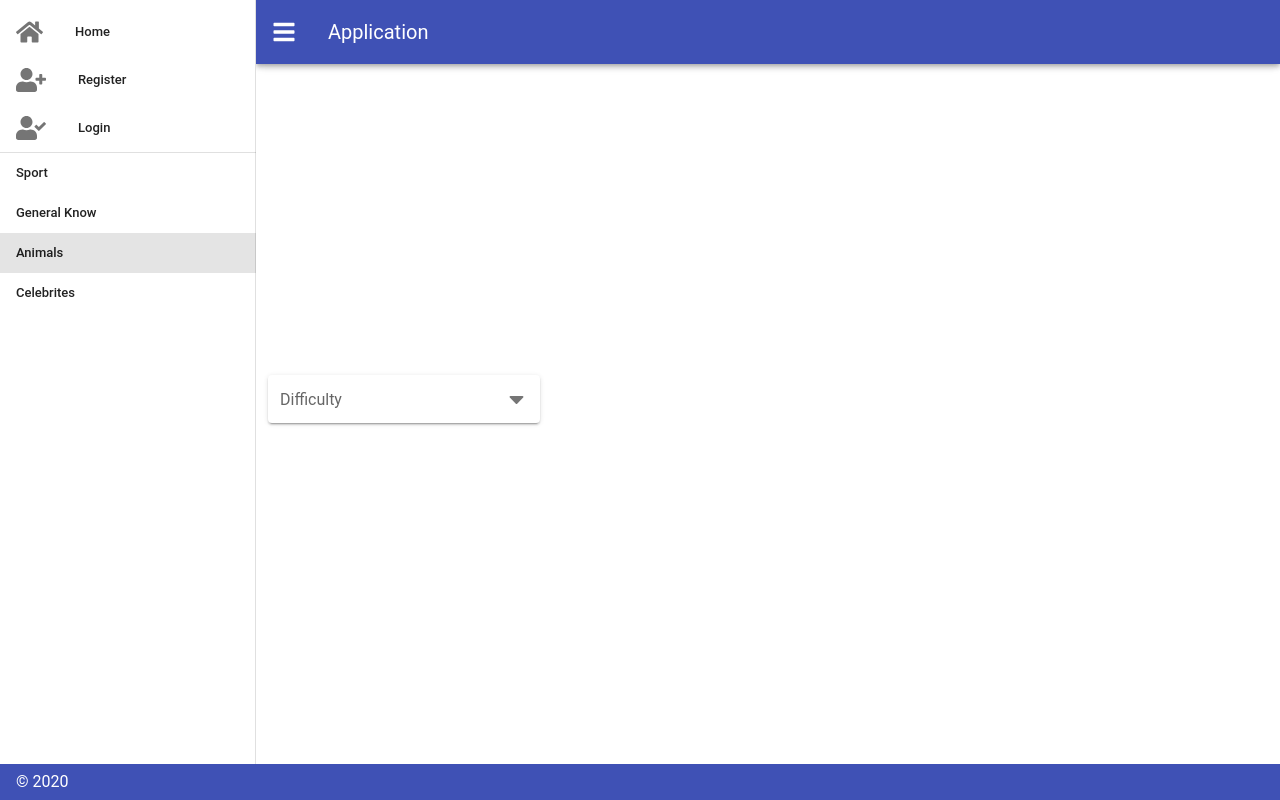
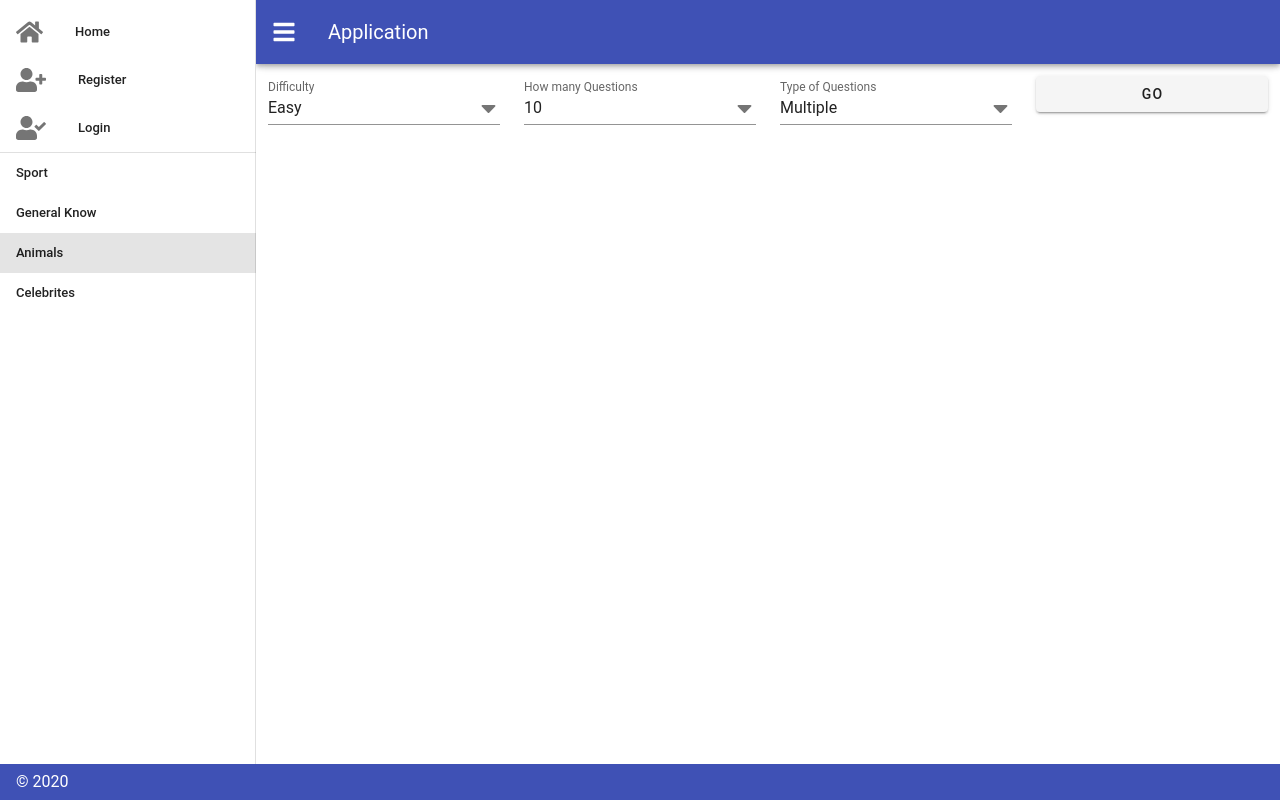
Before and after one commit to leonardusdirkstofbergbotes/Quiz-PWA-v.2, a Vue app: page /quiz/Animals in a window 1280 px wide. Built offline with nearby package versions, Linux system fonts and the light colour scheme; no server answers.

Commit message:
added more quiz options

```diff
--- a/src/App.vue
+++ b/src/App.vue
@@ -47,7 +47,7 @@
     </v-app-bar>
 
     <v-main>
-      <v-container class="fill-height" fluid>
+      <v-container fluid>
         <router-view></router-view>
       </v-container>
     </v-main>
--- a/src/views/QuizPage.vue
+++ b/src/views/QuizPage.vue
@@ -1,6 +1,22 @@
 <template>
     <div>
-        <v-select v-model="difficulty" :items="difficultyOptions" label="Difficulty" solo></v-select>
+        <v-row row justify-space-around>
+            <v-col>
+                <v-select v-model="difficulty" :items="difficultyOptions" label="Difficulty"></v-select>
+            </v-col>
+
+            <v-col>
+                <v-select v-model="number" :items="questionNumbers" label="How many Questions"></v-select>
+            </v-col>
+
+            <v-col>
+                <v-select v-model="questionType" :items="questionTypeOptions" label="Type of Questions"></v-select>
+            </v-col>
+
+            <v-col>
+                    <v-btn block @click="getQuestions">GO</v-btn>
+            </v-col>
+        </v-row>
     </div>
 </template>
 
@@ -8,14 +24,41 @@
 export default {
     name: 'QuizPage',
 
-    created() {
+    props: ['category'],
+
+    data () {
+        return {
+            cat: this.category,
+            quizes: [],
+            QuizArrayLength: '',
+            difficultyOptions: ['Easy', 'Medium', 'Hard'],
+            difficulty: "Easy",
+            number: 10,
+            questionNumbers: [10, 15, 20, 25],
+            questionType: 'Multiple',
+            questionTypeOptions: ['Any','Multiple', 'True or False']
+        }
+    },
+
+    watch: {
+        category (value) {
+            this.cat = value
+        },
+
+        quizes (value) {
+            this.QuizArrayLength = value.length
+        }
+    },
+
+    methods: {
+        getQuestions () {
             this.$http.get('https://opentdb.com/api.php?amount=15&category=21&difficulty=easy&type=multiple')
             .then(response => {
                 var i = 0
                 var n = 0
-       while (i < response.data.results.length) {
+            while (i < response.data.results.length) { // goes into each object
                 let questionArray = []
-        while (n < 3) {
+                while (n < 3) { // goes into the current objects sub array
                 var possible = {
                     question: response.data.results[i].incorrect_answers[n],
                     correct: false
@@ -28,44 +71,19 @@ export default {
                 correct: true
                 }
                 questionArray.push(possible)
-         const question = {
+                const question = { // an object that contains each specific question
                 num: i,
                 questions: questionArray,
                 name: response.data.results[i].question
                 }
-         this.quizes.push(question)
+                this.quizes.push(question) // store each object inside an array
                 i++
-         n = 0
+                n = 0 // reset the sub array numbering
             }
 
             })
-  },
-
-    props: ['category'],
-
-    data () {
-        return {
-            cat: this.category,
-            quizes: [],
-            QuizArrayLength: '',
-            difficultyOptions: ['Easy', 'Medium', 'Hard'],
-            difficulty: "easy"
         }
-    },
-
-    watch: {
-        category (value) {
-            this.cat = value
-        },
-
-        quizes (value) {
-            this.QuizArrayLength = value.length
-        },
-
-        difficulty (value) {
-            this.difficulty = value.toLowerCase()
     }
-    },
 
 }
 </script>
```
Lines whose indentation alone changed are shown as unchanged.
